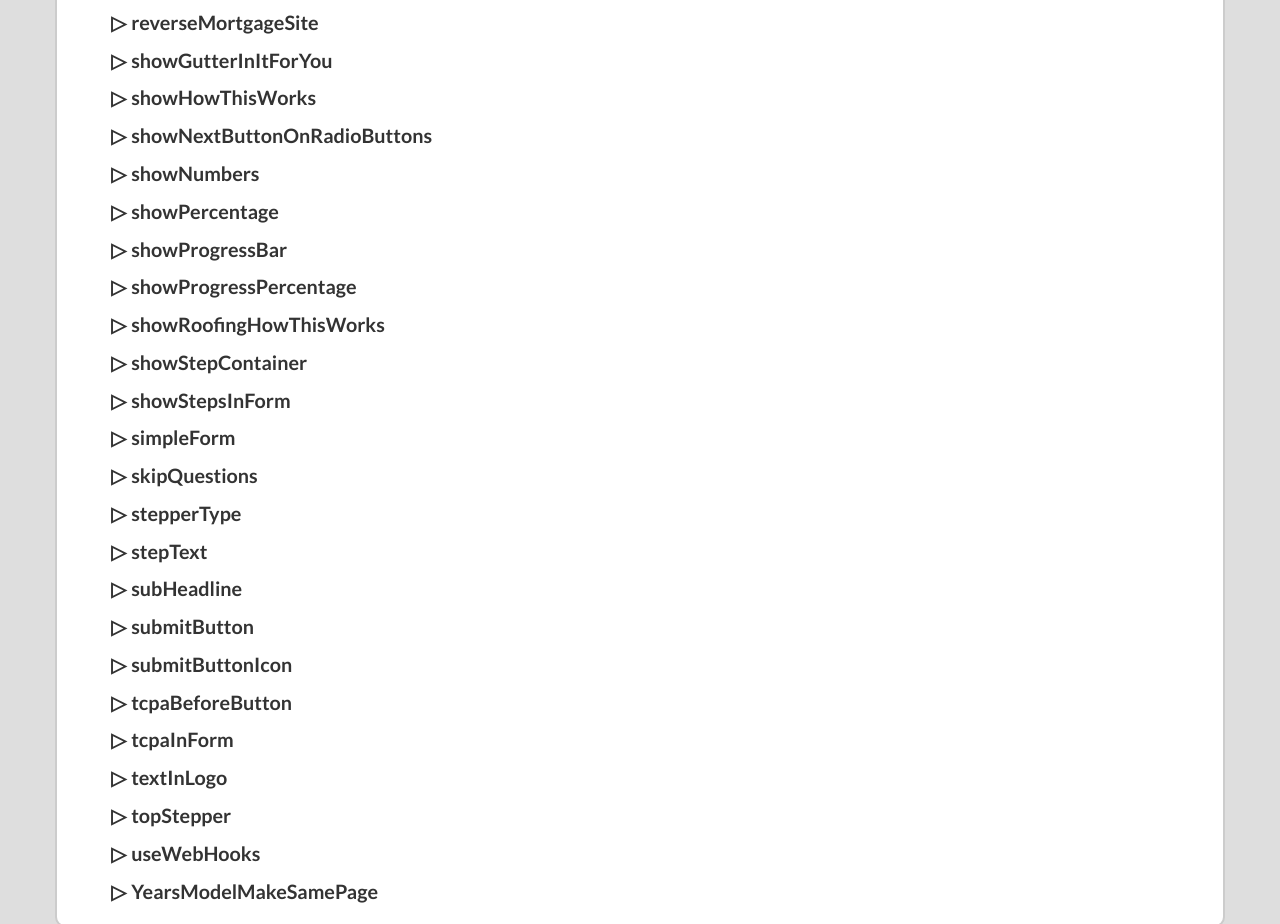
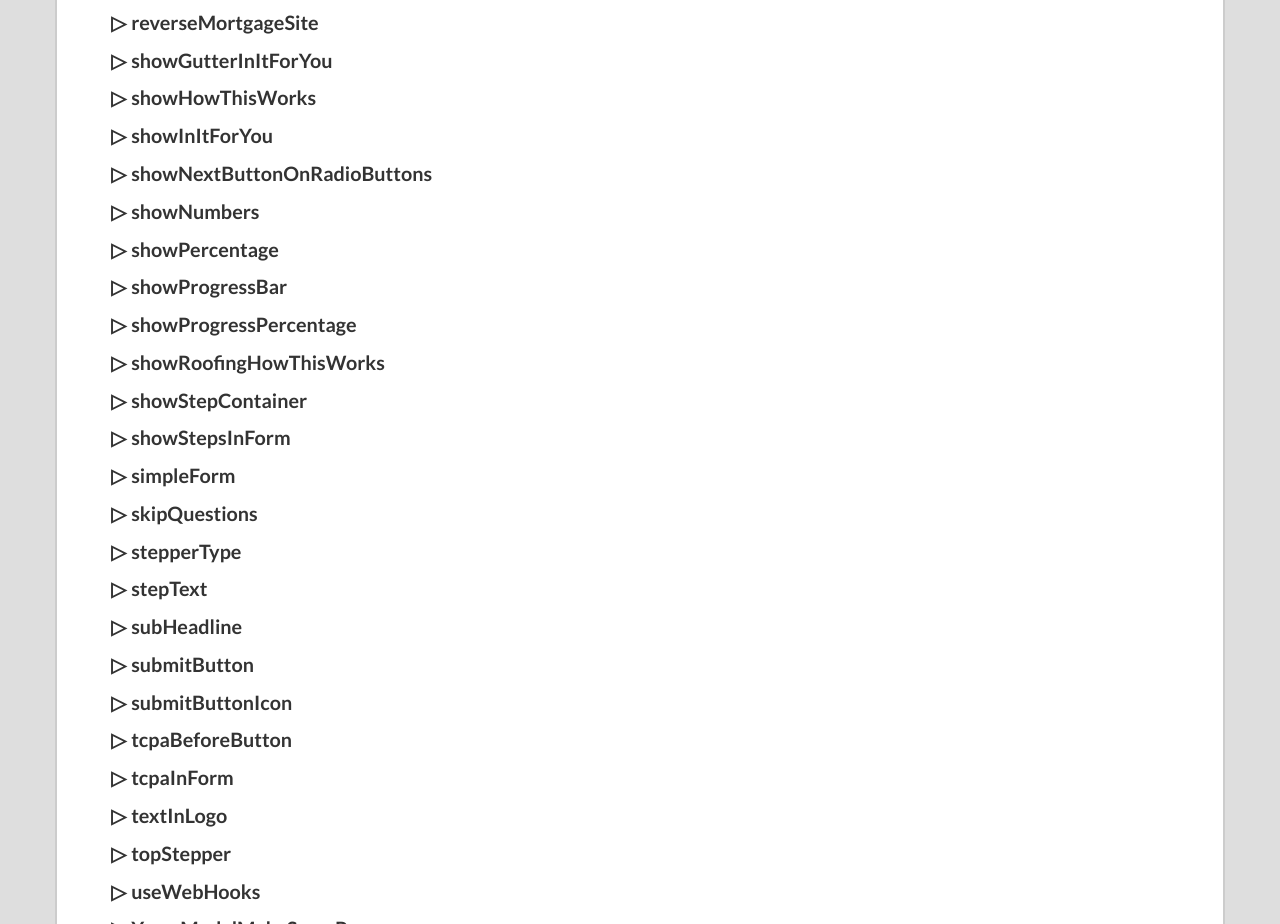
Before and after one commit to BigBeardedDev74/sc-v3-documentation, a SvelteKit app: page / in a window 1280 px wide. Shown: the part 2080-3004 px from the top of the page. Built offline with nearby package versions, Linux system fonts and the light colour scheme.

Commit message:
add config option showInItForYou

```diff
--- a/src/data/configOptions.js
+++ b/src/data/configOptions.js
@@ -160,7 +160,13 @@ const configOptions = [
   {
     title: "showGutterInItForYou",
     type: "boolean",
-    desc: "for gutters",
+    desc: "Show 'What's in it for you' section under the form.  Requires 'bulletPoints' to be set on +page.svelte",
+    required: false,
+  },
+  {
+    title: "showInItForYou",
+    type: "boolean",
+    desc: "Show 'What's in it for you' section under the form.  Requires 'bulletPoints' to be set on +page.svelte",
     required: false,
   },
   {
```
